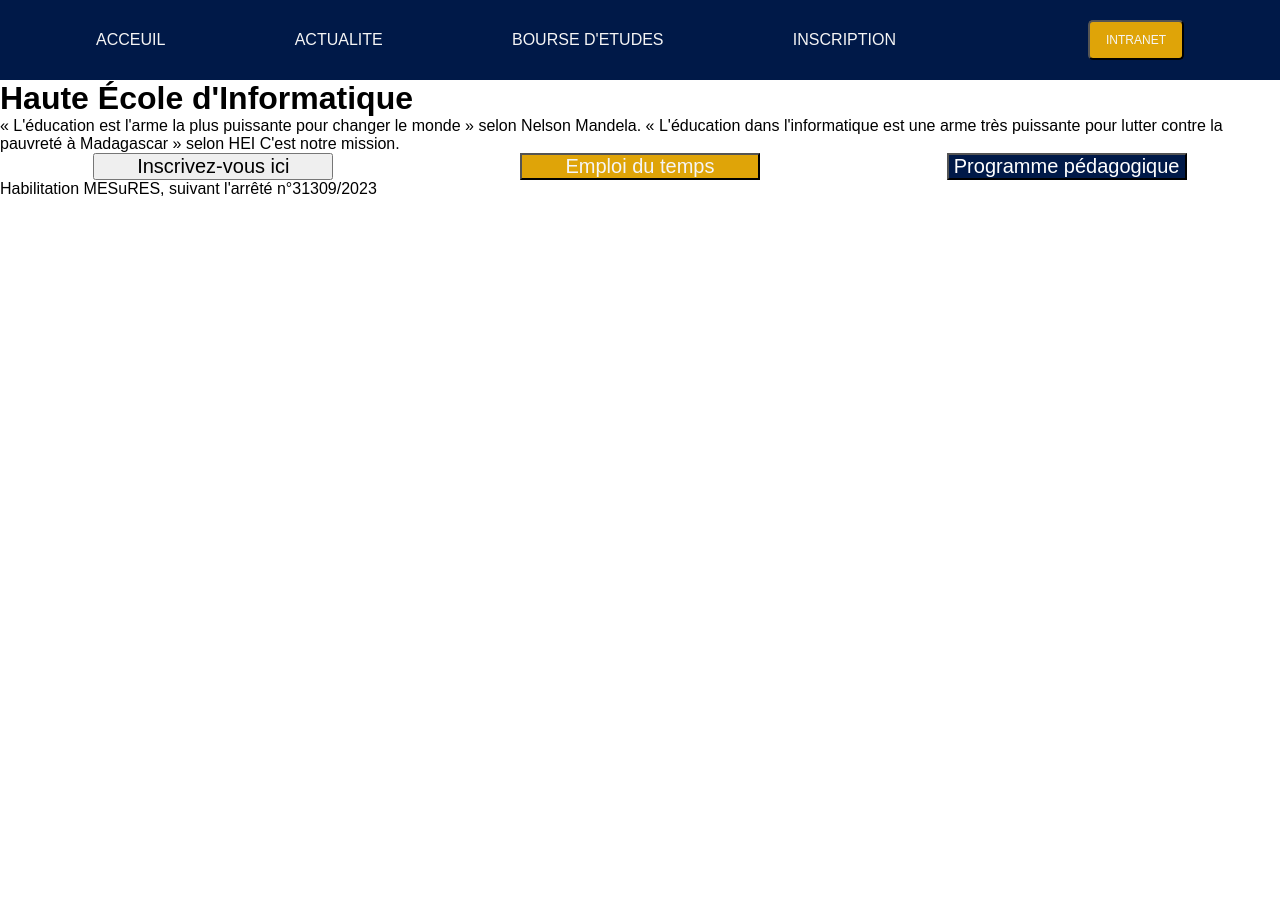
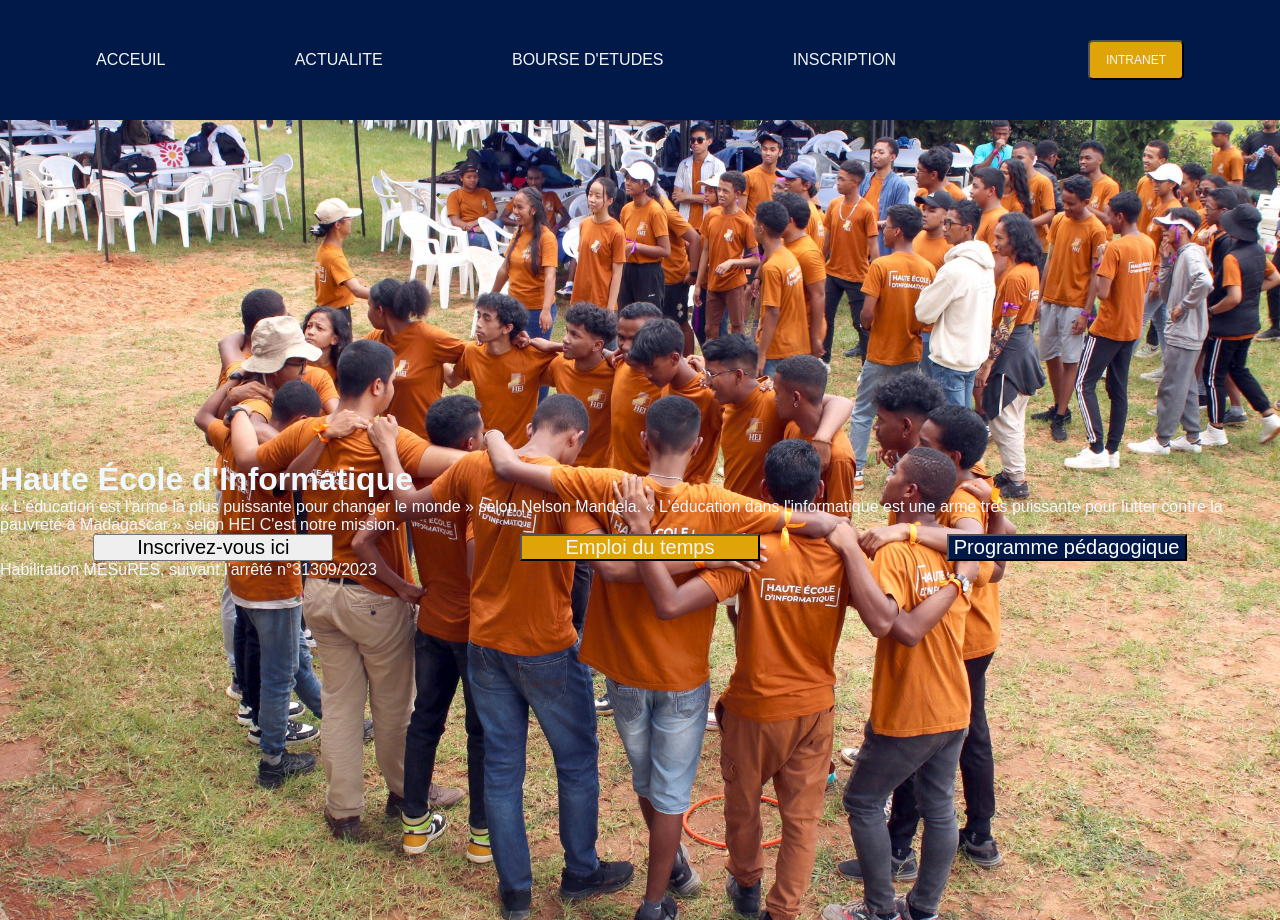
Before and after one commit to Bradon614/HEI_page, a React (Vite) app: page / in a window 1280 px wide. Before the commit the page ends 800 px from the top, so only its background shows below. Built offline with nearby package versions, Linux system fonts and the light colour scheme.

Commit message:
add background image for aside

```diff
--- a/src/components/Aside.jsx
+++ b/src/components/Aside.jsx
@@ -1,6 +1,7 @@
 export default function Aside (){
     return <>
     <div className="aside">
+        <div>
             <h1>Haute École d'Informatique</h1>
             <p>« L'éducation est l'arme la plus puissante pour changer le monde » selon Nelson Mandela. « L'éducation dans l'informatique est une arme très puissante pour lutter contre la pauvreté à Madagascar » selon HEI
             C'est notre mission.</p>
@@ -11,5 +12,6 @@ export default function Aside (){
             </div>
             <p>Habilitation MESuRES, suivant l'arrêté n°31309/2023</p>
         </div>
+    </div>
     </>
 }
--- a/src/components/NavBar.jsx
+++ b/src/components/NavBar.jsx
@@ -3,6 +3,8 @@ export default function Navbar() {
 
     return <>
         <div className="navbar">
+
+
 
             <ul className="liste">
                 <li>ACCEUIL</li>
--- a/src/index.css
+++ b/src/index.css
@@ -6,12 +6,24 @@
 }
 
 .navbar{
-  height: 5rem;
+  height: 15vh;
     background-color:#001948;
     color:whitesmoke;
     display: flex;
     justify-content: space-around;
     align-items: center;
+}
+
+.logo{
+  width: 65px;
+  height: 65px;
+  /* border: red solid 2px; */
+  border-radius: 50%;
+  background-image: url("./image/cropped-Logo-e1662790239183.png");
+  background-size: cover;
+  background-repeat: no-repeat;
+  background-position: center;
+
 }
 
 .liste{
@@ -38,8 +50,14 @@ li{
 }
 
 .aside{
-  width: 100%;
+  margin: 0;
+  min-height: 100vh;
+  color: aliceblue;
+  display: flex;
   justify-content: center;
+  background-image: url("./image/photo1.jpeg");
+  background-size: cover;
+  align-items: center;
 }
 
 .listButton{
```
Also changed, not shown: src/image/cropped-Logo-e1662790239183.png (renamed from image/cropped-Logo-e1662790239183.png), src/image/photo1.jpeg (added). Lines whose indentation alone changed are shown as unchanged.
